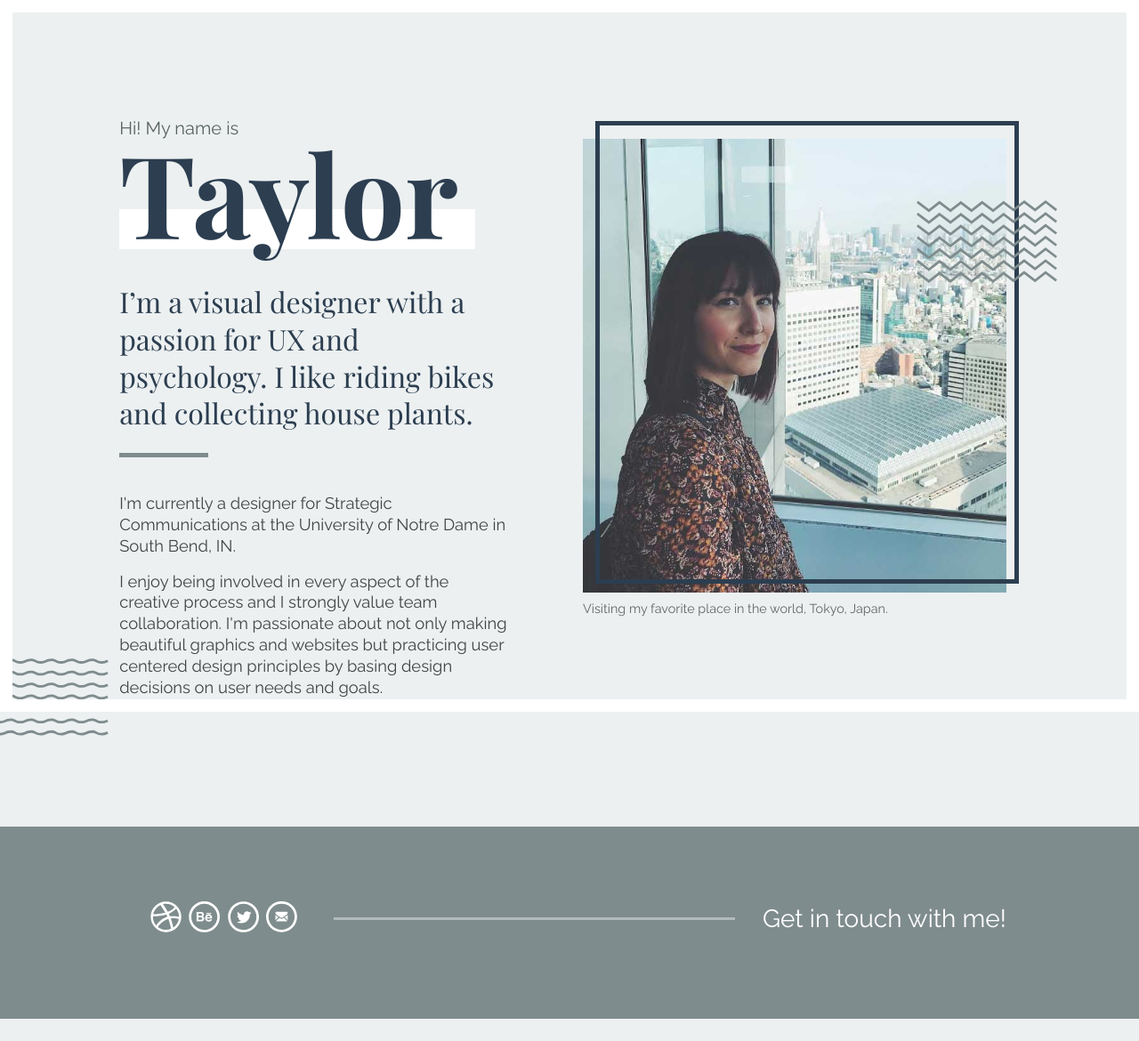
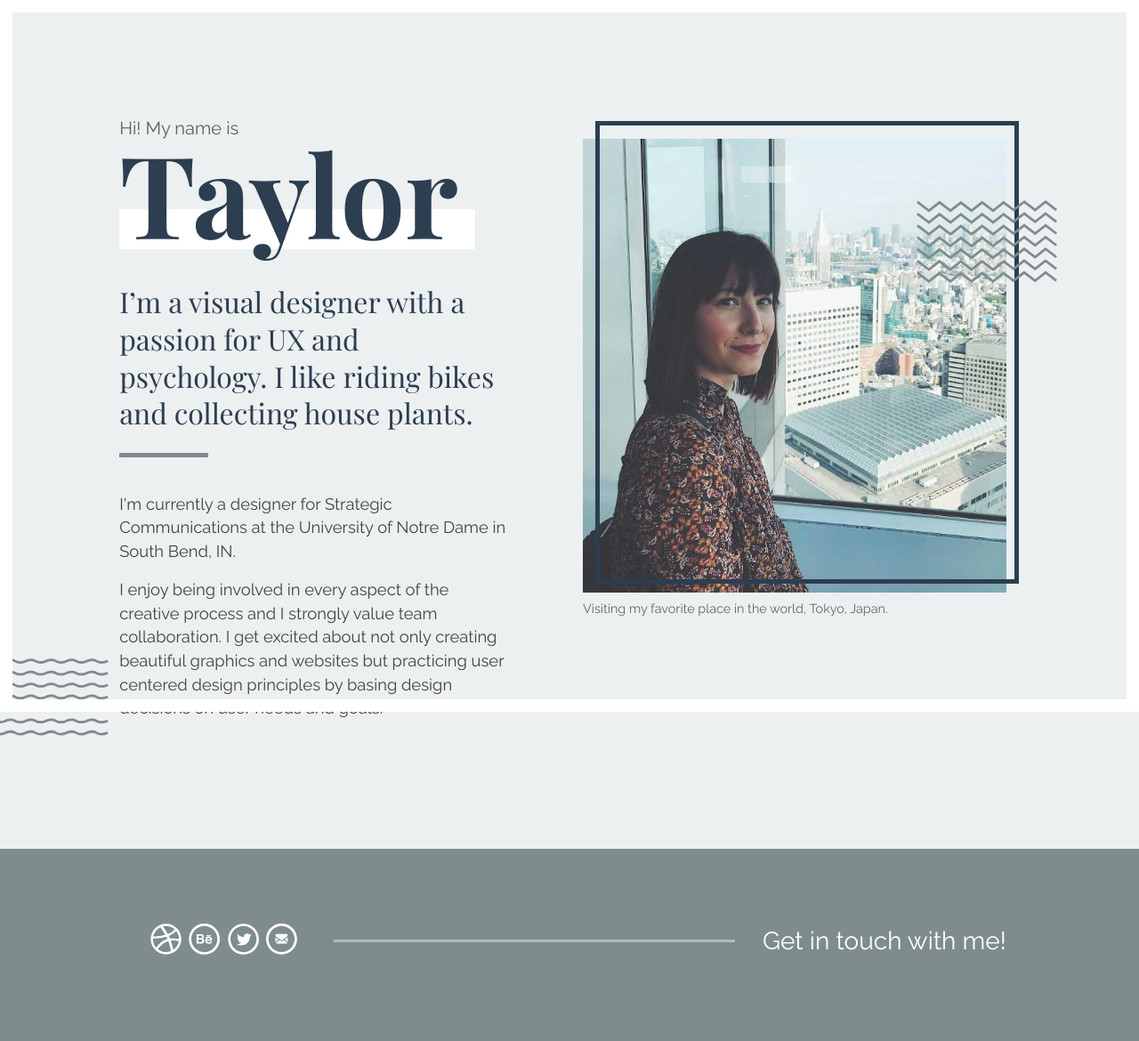
Before and after one commit to tpacket/tpacket.github.io, a PHP site: page / in a window 1280 px wide. Shown: the whole page at 89% size. Before the commit the page ends 1145 px from the top, so only its background shows below. Run offline with PHP 8.4, Linux system fonts and the light colour scheme.

Commit message:
Update 2018-08-28

```diff
--- a/index.html
+++ b/index.html
@@ -38,7 +38,7 @@
 								<p>I’m a visual designer with a passion for UX and psychology. I like riding bikes and collecting house plants.</p>
 							<div class="hero-text">
 							<p>I'm currently a designer for Strategic Communications at the University of Notre Dame in South Bend, IN.</p>
-							<p>I enjoy being involved in every aspect of the creative process and I strongly value team collaboration. I'm passionate about not only making beautiful graphics and websites but practicing user centered design principles by basing design decisions on user needs and goals.</p>
+							<p>I enjoy being involved in every aspect of the creative process and I strongly value team collaboration. I get excited about not only creating beautiful graphics and websites but practicing user centered design principles by basing design decisions on user needs and goals.</p>
 							</div>
 						</div>
 						<div class="col-md-5 col-lg-6">
--- a/page.css
+++ b/page.css
@@ -1,5 +1,5 @@
 /*----------------------------------------
- Lasted Updated: 2018-08-06
+ Lasted Updated: 2018-08-28
 ----------------------------------------*/
 
 html {border-top:8px solid #fff;}
@@ -56,7 +56,7 @@ ol {padding: 0; margin: 0;}
 .hero-intro p {font-size:1.65em; line-height: 1.3; font-family:'Playfair Display', Georgia, serif; color:#2c3e50;}
   .hero-intro p:after {content:''; margin:0.75em 0 1.25em; display:block; height:5px; width:100px; background:#7F8C8D;}
 
-.hero-text p {font-size:1.15rem; font-family:'Raleway', Helvetica, Arial, sans-serif; color:#444;}
+.hero-text p {font-size:1.15rem; line-height:1.45; font-family:'Raleway', Helvetica, Arial, sans-serif; color:#444;}
 .hero-text p:after {display:none;}
 
 .hero-image {width:90%; margin:2em 0 0; padding:1.25em 0 0; display:inline-block; position:relative;}
```
Also changed, not shown: images/linkedin.svg (added).
